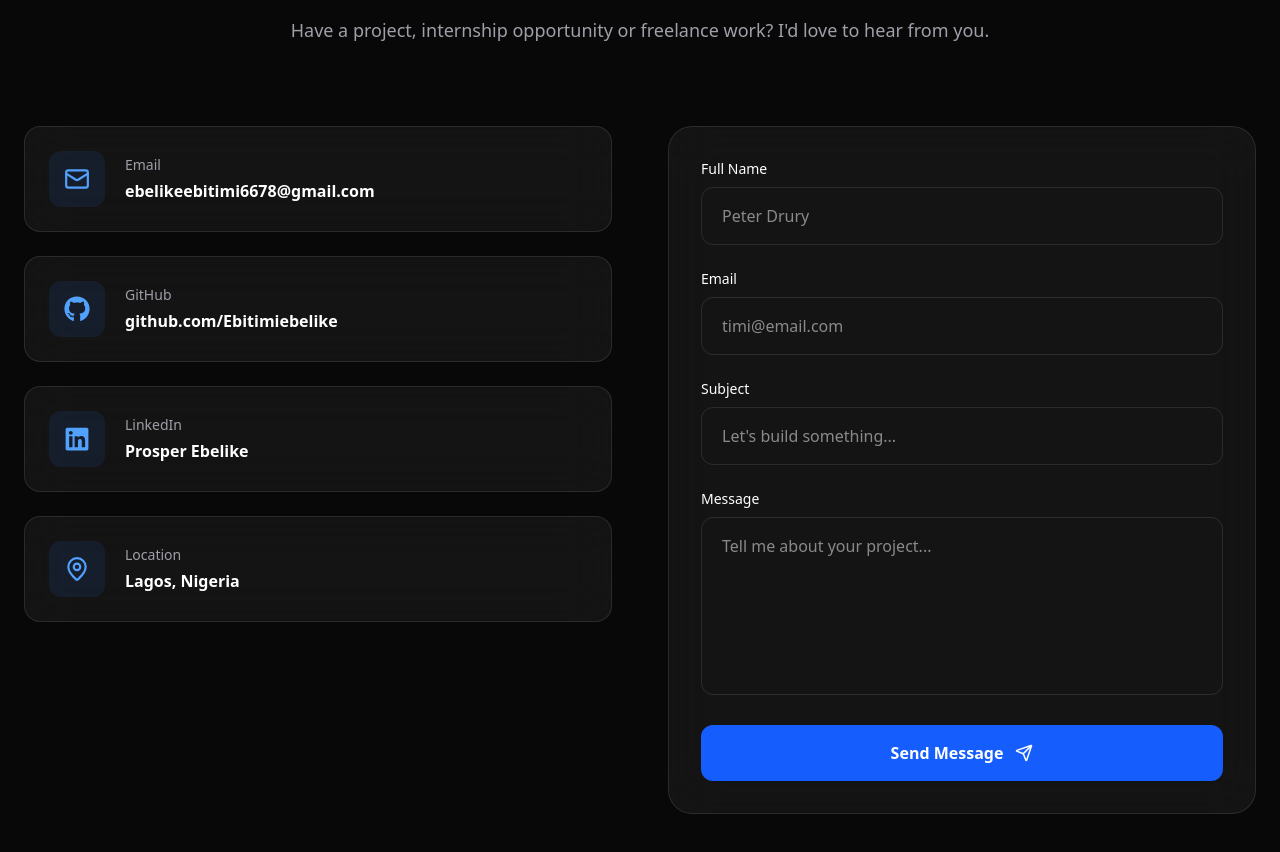
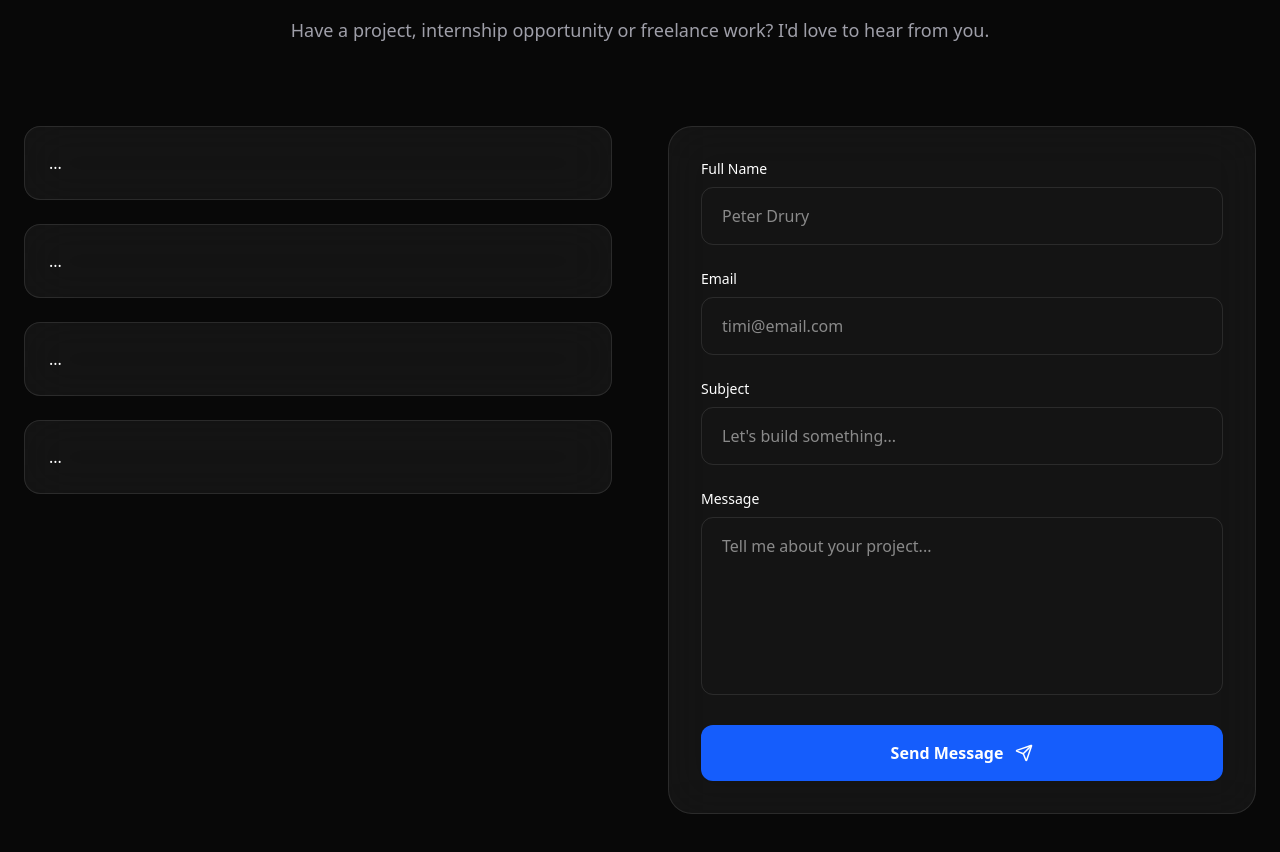
Before and after one commit to Ebitimiebelike/prosper-portfolio, a Next.js app: page / in a window 1280 px wide. Shown: the part 7120-7972 px from the top of the page. Built offline with nearby package versions, Linux system fonts and the light colour scheme.

Commit message:
ContactCard fix

```diff
--- a/components/ContactCard.tsx
+++ b/components/ContactCard.tsx
@@ -1,11 +1,13 @@
 "use client";
 
 import { motion } from "framer-motion";
-import Link from "next/link";
-import { LucideIcon } from "lucide-react";
+import { ComponentType } from "react";
 
 interface ContactCardProps {
-  icon: LucideIcon;
+  icon: ComponentType<{
+    size?: number;
+    className?: string;
+  }>;
   title: string;
   value: string;
   href: string;
@@ -27,23 +29,14 @@ export default function ContactCard({
         duration: 0.25,
       }}
     >
-      <Link
-        href={href}
-        target={href.startsWith("http") ? "_blank" : "_self"}
-        className="group flex items-center gap-5 rounded-2xl border border-white/10 bg-white/5 p-6 backdrop-blur-xl transition-all duration-300 hover:border-blue-500/40 hover:bg-white/10 hover:shadow-[0_0_40px_rgba(59,130,246,.18)]"
-      >
-        <div className="flex h-14 w-14 items-center justify-center rounded-xl bg-blue-500/10 text-blue-400 transition group-hover:bg-blue-500 group-hover:text-white">
-          <Icon size={26} />
-        </div>
-
-        <div>
-          <p className="text-sm text-zinc-400">{title}</p>
-
-          <h4 className="mt-1 font-semibold text-white">
-            {value}
-          </h4>
-        </div>
-      </Link>
+    <a
+  href={href}
+  target={href.startsWith("http") ? "_blank" : undefined}
+  rel={href.startsWith("http") ? "noopener noreferrer" : undefined}
+  className="group flex items-center gap-5 rounded-2xl border border-white/10 bg-white/5 p-6 backdrop-blur-xl transition-all duration-300 hover:border-blue-500/40 hover:bg-white/10 hover:shadow-[0_0_40px_rgba(59,130,246,.18)]"
+>
+  ...
+</a>
     </motion.div>
   );
 }
```
